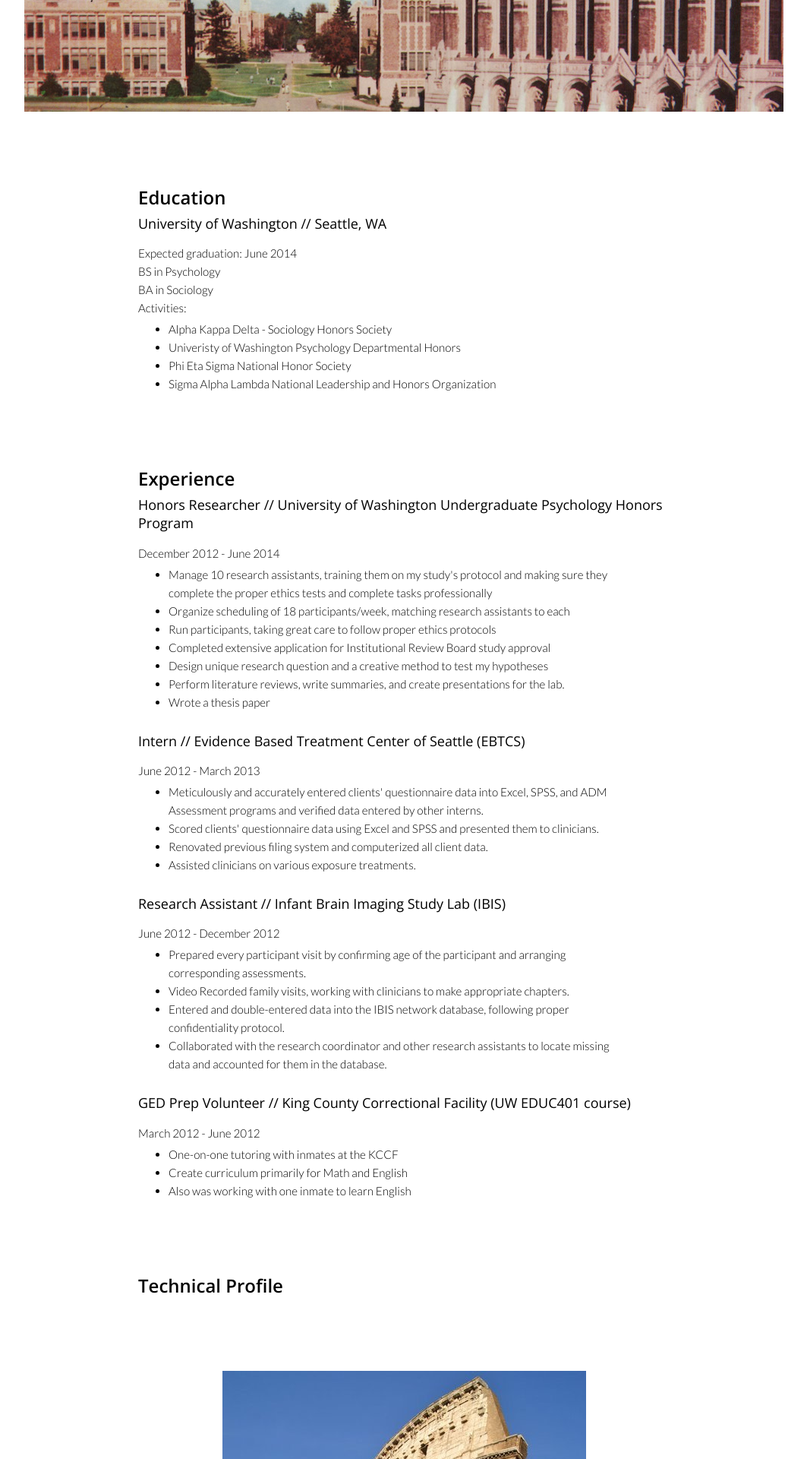
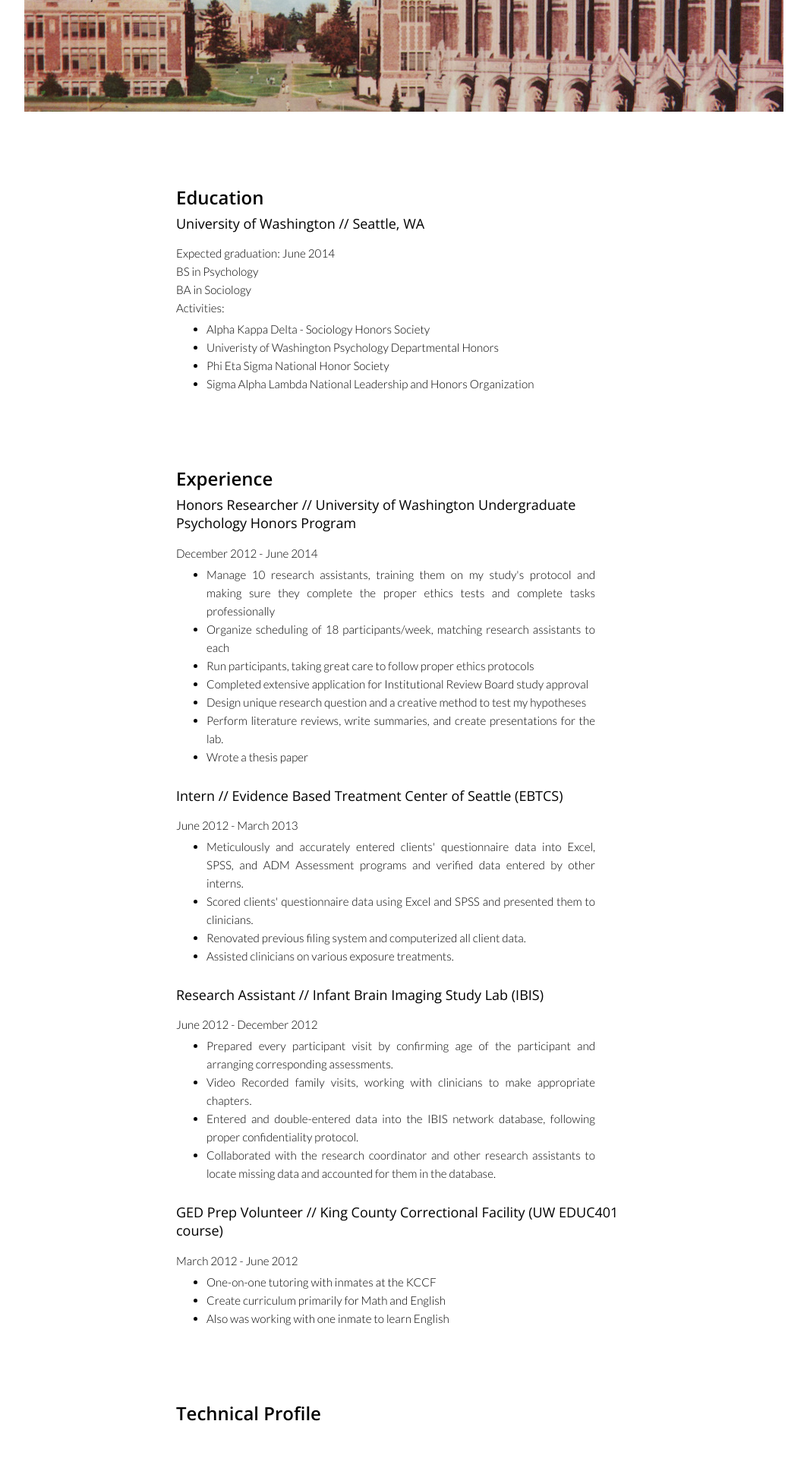
Before and after one commit to rachellee/resume, a Jekyll site: the page built from index.html, in a window 1280 px wide. Shown: the part 725-2645 px from the top of the page at 76% size, without its empty margins (108-1171 px from the left). Built offline with Jekyll 4.4.1, drawn with Linux system fonts in a browser that asks for light colours; Markdown is read by kramdown in place of the engine named in the settings; the list of posts is cut into pages by our own code.

Commit message:
Updates
- Changed titles
- changed div widths for .sections and .blog_container

```diff
--- a/_layouts/default.html
+++ b/_layouts/default.html
@@ -3,7 +3,7 @@
 
 <head>
 	<meta content="text/html; charset=UTF-8" http-equiv="Content-Type" />
-    	<title>Rachel Lee</title>
+    	<title>Rachel C Lee</title>
 	<meta content="Rachel Lee's Resume" name="description" />
 
 	<meta http-equiv="Content-Type" content="text/html; charset=utf-8"/>
@@ -19,6 +19,7 @@
 		<span class="nav-link"><a href="/blog/">Blog</a></span>
 		<span class="nav-link"><a href="/portfolio/">Portfolio</a></span>
 	</nav>
+</header>
 
 <body>
 	{{content}}
--- a/blog/index.html
+++ b/blog/index.html
@@ -1,7 +1,8 @@
 ---
 layout: default
-title: My First Post
+title: Rachel Lee's Blog
 ---
+
 <div class="blog_container">
 	{% for post in site.posts do %}
 		<div class="post_header">
--- a/index.css
+++ b/index.css
@@ -78,8 +78,9 @@
 .sections {
 	font-family: 'Open Sans', Helvetica, Arial, sans-serif;
 	margin: 6rem auto;
-	max-width: 700px;
+	max-width: 600px;
 	width: 100%;
+	text-align: justify;
 }
 
 h1 {
@@ -169,7 +170,7 @@
 .blog_container {
 	font-family: 'Open Sans', Helvetica, Arial, sans-serif;
 	margin: 6rem auto;
-	max-width: 400px;
+	max-width: 600px;
 	width: 100%;
 }
 
--- a/portfolio/index.html
+++ b/portfolio/index.html
@@ -1,4 +1,4 @@
 ---
 layout: default
-title: My First Post
+title: Rachel Lee's Portfolio
 ---
```
